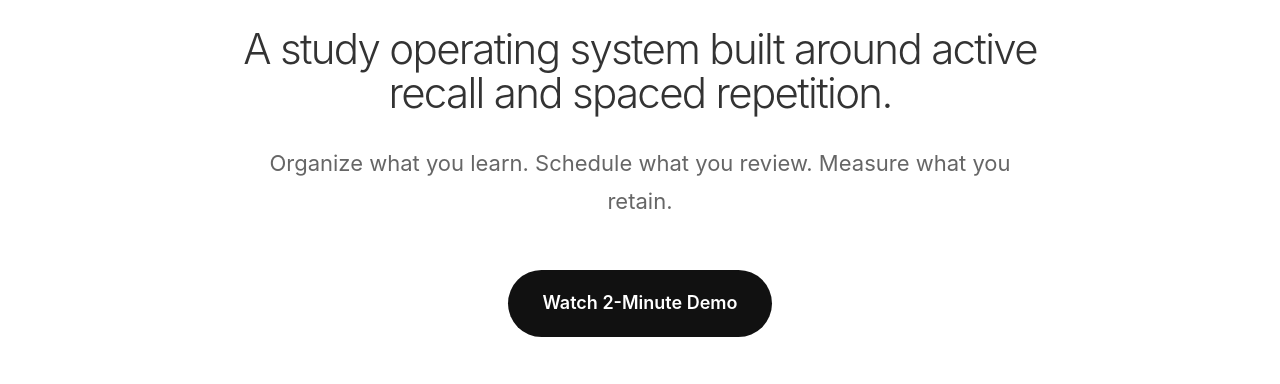
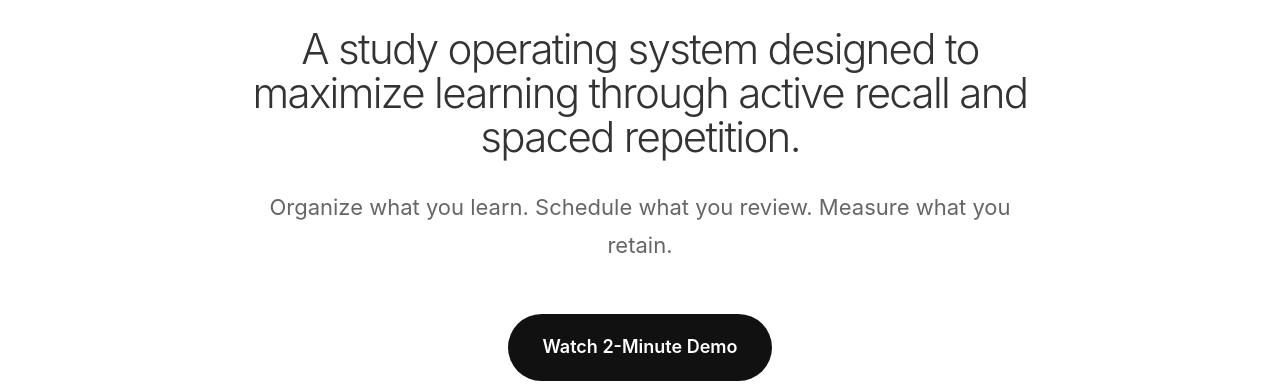
Before and after one commit to drewbassist/studyledgeros-, a plain HTML site: page index.html in a window 1280 px wide. Shown: the part 358-742 px from the top of the page. Drawn offline with Linux system fonts and the light colour scheme.

Commit message:
Update index.html

```diff
--- a/index.html
+++ b/index.html
@@ -56,7 +56,7 @@
         </h1>
 
         <h2>
-            A study operating system built around active recall and spaced repetition.
+           A study operating system designed to maximize learning through active recall and spaced repetition.
         </h2>
 
         <p>
```
